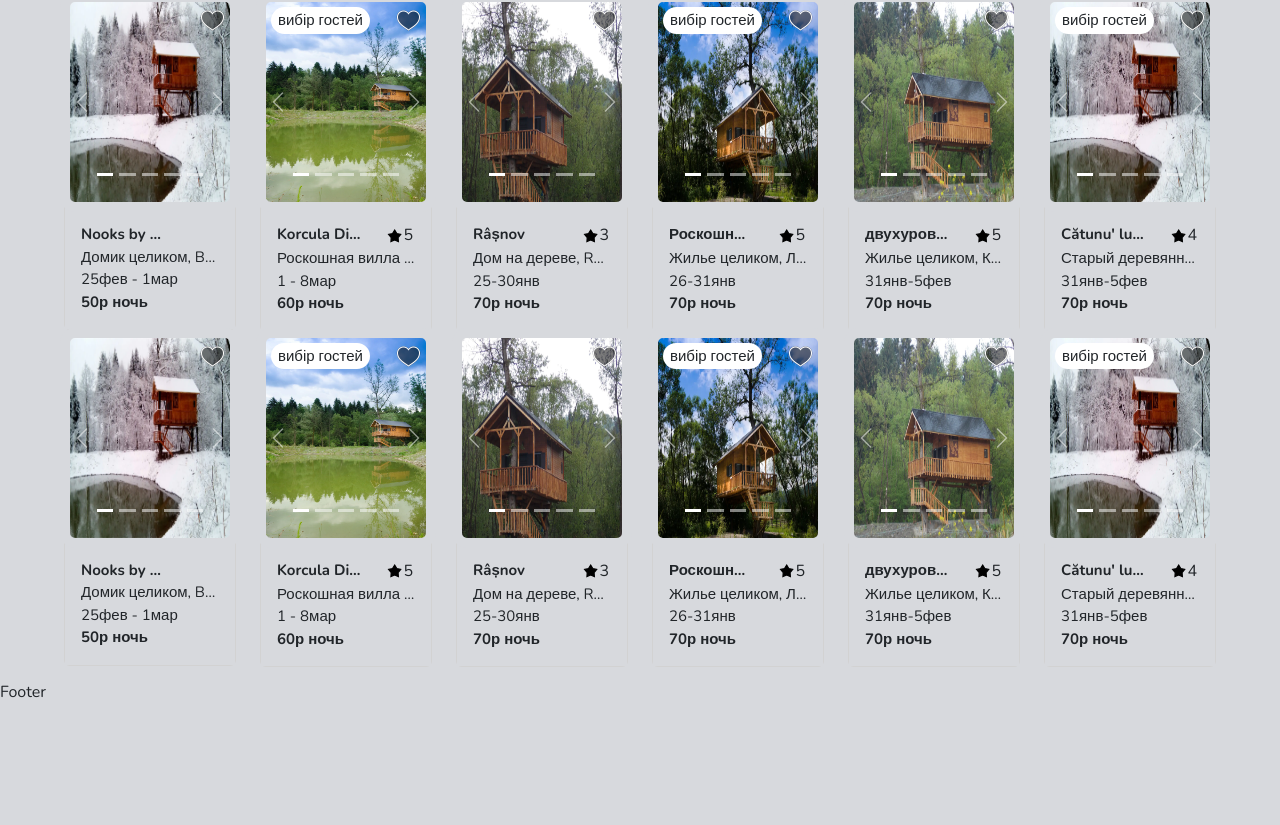
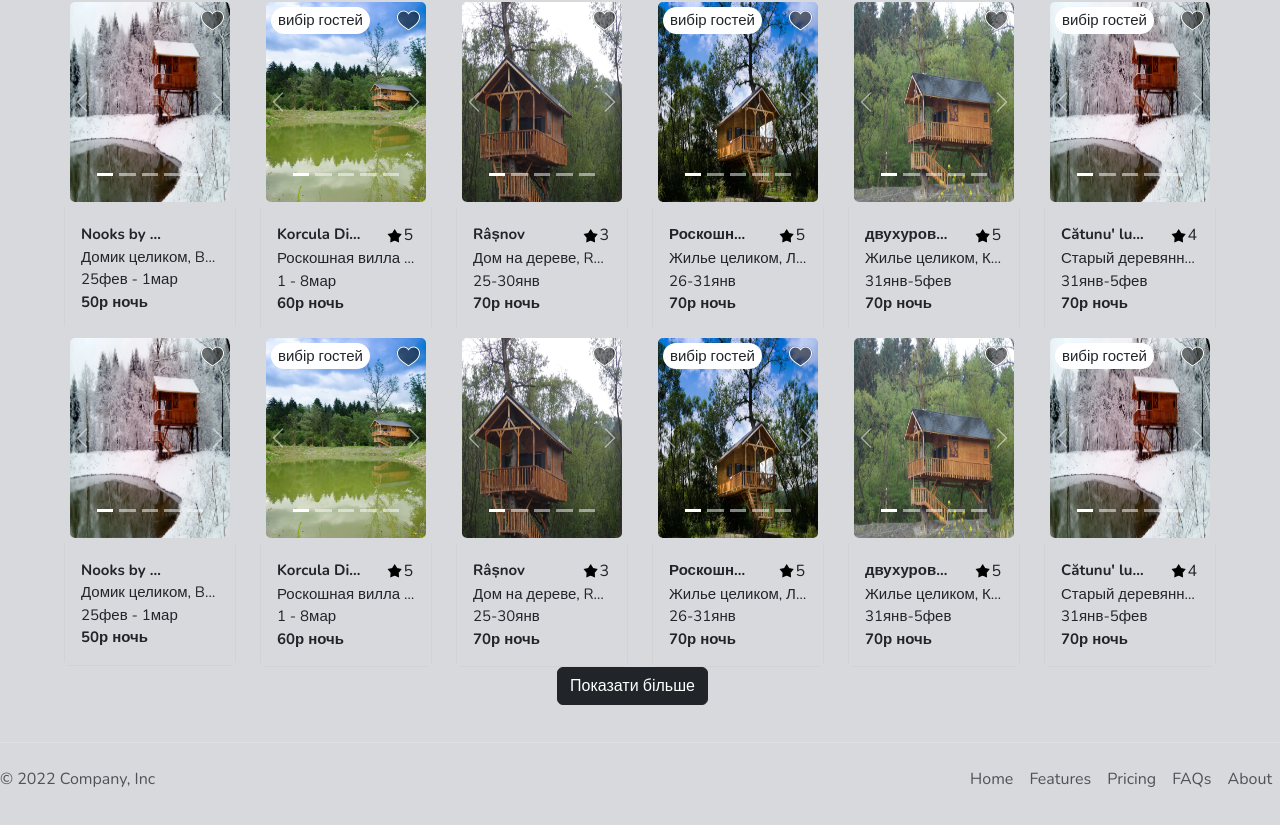
Before and after one commit to airbnbDiplom/RoomBi, a Next.js app: page / in a window 1280 px wide. Shown: the part 424-1249 px from the top of the page. Before the commit the page ends 1128 px from the top, so only its background shows below. Built offline with nearby package versions, Linux system fonts and the light colour scheme; a web font is replaced by a local one.

Commit message:
start create footer

```diff
--- a/src/app/components/card/cardBi.module.css
+++ b/src/app/components/card/cardBi.module.css
@@ -18,6 +18,7 @@
 
  .cardBody{
      background-color: var(--gainsboro);
+     border: none !important;
  }
 
   .choiceGuests {
@@ -31,13 +32,7 @@
     border: none;
     border-radius: 15px;
     cursor: pointer;
-    -webkit-touch-callout: none; /* iOS Safari */
-    -webkit-user-select: none;   /* Chrome/Safari/Opera */
-    -khtml-user-select: none;    /* Konqueror */
-    -moz-user-select: none;      /* Firefox */
-    -ms-user-select: none;       /* Internet Explorer/Edge */
-    user-select: none;           /* Non-prefixed version, currently
-                                    not supported by any browser */
+
 }
 
 .thisRating{
@@ -62,3 +57,12 @@ overflow: hidden;
 text-overflow: ellipsis; /* Додає трохи місця для завершення тексту (...) */
 white-space: nowrap; /* Забороняє перенос тексту на новий рядок */
 }
+.copyBan, .choiceGuests,.text,.subtitle{
+    -webkit-touch-callout: none; /* iOS Safari */
+    -webkit-user-select: none;   /* Chrome/Safari/Opera */
+    -khtml-user-select: none;    /* Konqueror */
+    -moz-user-select: none;      /* Firefox */
+    -ms-user-select: none;       /* Internet Explorer/Edge */
+    user-select: none;           /* Non-prefixed version, currently
+                                    not supported by any browser */
+}
--- a/src/app/globals.css
+++ b/src/app/globals.css
@@ -1,7 +1,3 @@
-@tailwind base;
-@tailwind components;
-@tailwind utilities;
-
 :root {
 	--foreground-rgb: 0, 0, 0;
 	--background-start-rgb: 214, 219, 220;
--- a/src/app/startComponents/footer/Footer.tsx
+++ b/src/app/startComponents/footer/Footer.tsx
@@ -1,7 +1,46 @@
-import React from 'react'
+import React from "react";
 
 const Footer: React.FC = (props: React.PropsWithChildren) => {
-	return <div>Footer</div>
-}
+  return (
+    <footer className="d-flex flex-wrap justify-content-between align-items-center py-3 my-4 border-top">
+      <p className="col-md-4 mb-0 text-muted">© 2022 Company, Inc</p>
 
-export { Footer }
+      <a
+        href="/"
+        className="col-md-4 d-flex align-items-center justify-content-center mb-3 mb-md-0 me-md-auto link-dark text-decoration-none"
+      >
+        {/* <svg className="bi me-2" width="40" height="32"><use xlink:href="#bootstrap"></use></svg> */}
+      </a>
+
+      <ul className="nav col-md-4 justify-content-end">
+        <li className="nav-item">
+          <a href="#" className="nav-link px-2 text-muted">
+            Home
+          </a>
+        </li>
+        <li className="nav-item">
+          <a href="#" className="nav-link px-2 text-muted">
+            Features
+          </a>
+        </li>
+        <li className="nav-item">
+          <a href="#" className="nav-link px-2 text-muted">
+            Pricing
+          </a>
+        </li>
+        <li className="nav-item">
+          <a href="#" className="nav-link px-2 text-muted">
+            FAQs
+          </a>
+        </li>
+        <li className="nav-item">
+          <a href="#" className="nav-link px-2 text-muted">
+            About
+          </a>
+        </li>
+      </ul>
+    </footer>
+  );
+};
+
+export { Footer };
--- a/src/app/startComponents/main/Main.tsx
+++ b/src/app/startComponents/main/Main.tsx
@@ -1,8 +1,8 @@
 import { CardBi } from "../../components/card/CardBi";
-import { Row, Col } from "react-bootstrap";
+import { Row, Col, Container, Button } from "react-bootstrap";
 import "bootstrap/dist/css/bootstrap.min.css";
 import style from "./main.module.css";
-
+import { ButtonShowMore } from "../../ui/ButtonShowMore";
 import { cardData } from "../../tempData/data";
 
 const Main: React.FC = () => {
@@ -52,6 +52,7 @@ const Main: React.FC = () => {
           );
         })}
       </Row>
+      <ButtonShowMore />
     </div>
   );
 };
--- /dev/null
+++ b/src/app/ui/ButtonShowMore.tsx
@@ -0,0 +1,20 @@
+"use client";
+import { Container, Row, Col, Button } from "react-bootstrap";
+
+const ButtonShowMore: React.FC = () => {
+  const handleClickShowMore = () => {
+    console.log("handleClickShowMore");
+  };
+  return (
+    <Container>
+      <Row className="justify-content-md-center">
+        <Col xs lg="2">
+          <Button variant="dark" onClick={handleClickShowMore}>
+            Показати більше
+          </Button>
+        </Col>
+      </Row>
+    </Container>
+  );
+};
+export { ButtonShowMore };
```
